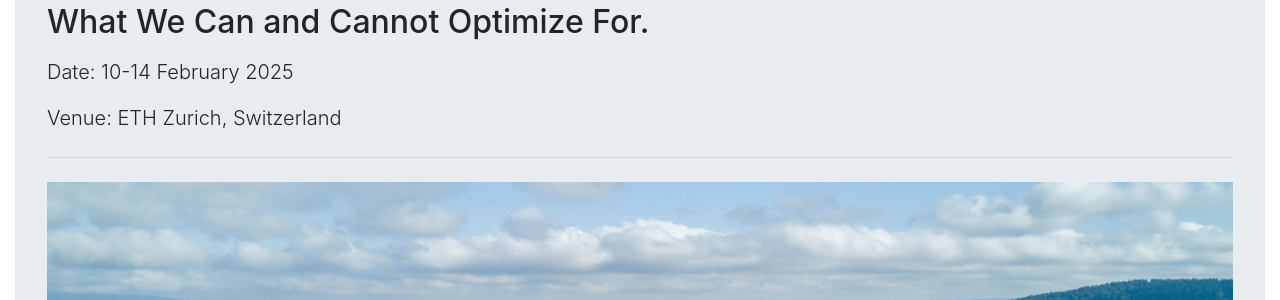
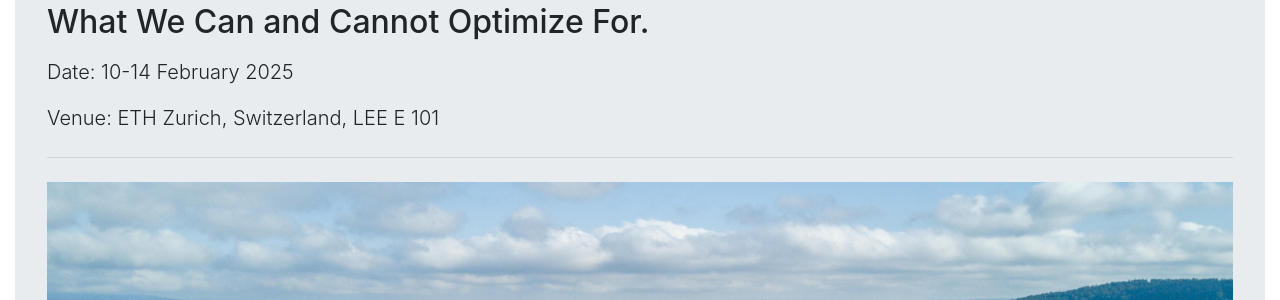
Before and after one commit to ethz-coss/ethz-coss.github.io, a Jekyll site: the page built from index.md, in a window 1280 px wide. Shown: the part 375-675 px from the top of the page. Built offline with Jekyll 4.4.1, drawn with Linux system fonts in a browser that asks for light colours.

Commit message:
adjust room

```diff
--- a/_config.yml
+++ b/_config.yml
@@ -5,7 +5,7 @@ description: >-
 date: >-
   Date: 10-14 February 2025
 venue: >-
-  Venue: ETH Zurich, Switzerland
+  Venue: ETH Zurich, Switzerland, LEE E 101
 baseurl: "" # the subpath of your site, e.g. /blog
 url: "https://backtothefuture.com" # the base hostname & protocol for your site
 
```
